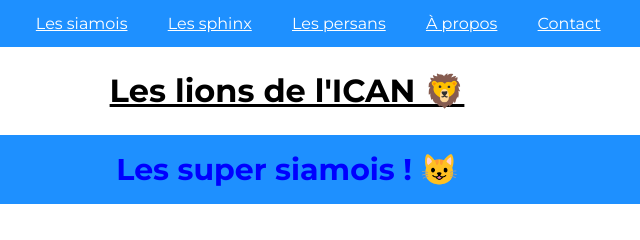
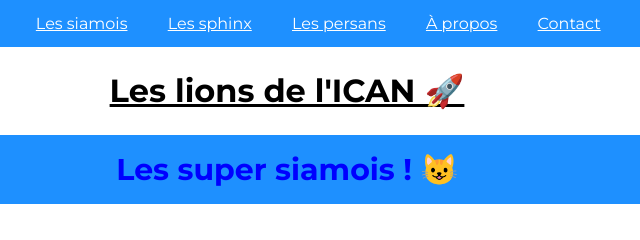
Before and after one commit to Chris-CHEVALIER/1WEB-HTML-CSS-JS, a plain HTML site: page index.html in a window 1280 px wide. Shown: the top 240 px of the page, 353-993 px from the left. Drawn offline with Linux system fonts and the light colour scheme.

Commit message:
Update index.html

```diff
--- a/index.html
+++ b/index.html
@@ -27,7 +27,7 @@
           <li><a class="link" href="contact.html">Contact</a></li>
         </ul>
       </nav>
-      <h1><u>Les lions de l'ICAN 🦁</u></h1>
+      <h1><u>Les lions de l'ICAN 🚀</u></h1>
     </header>
 
     <main>
```
